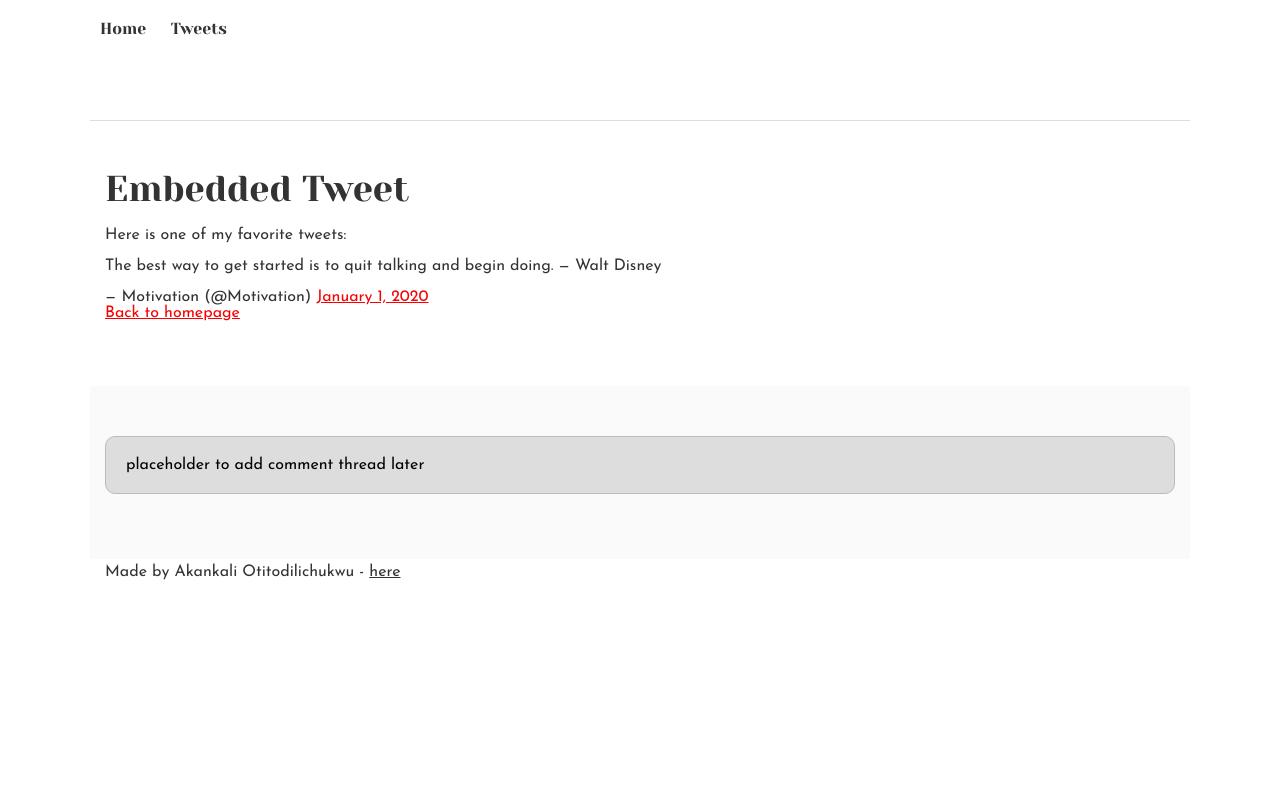
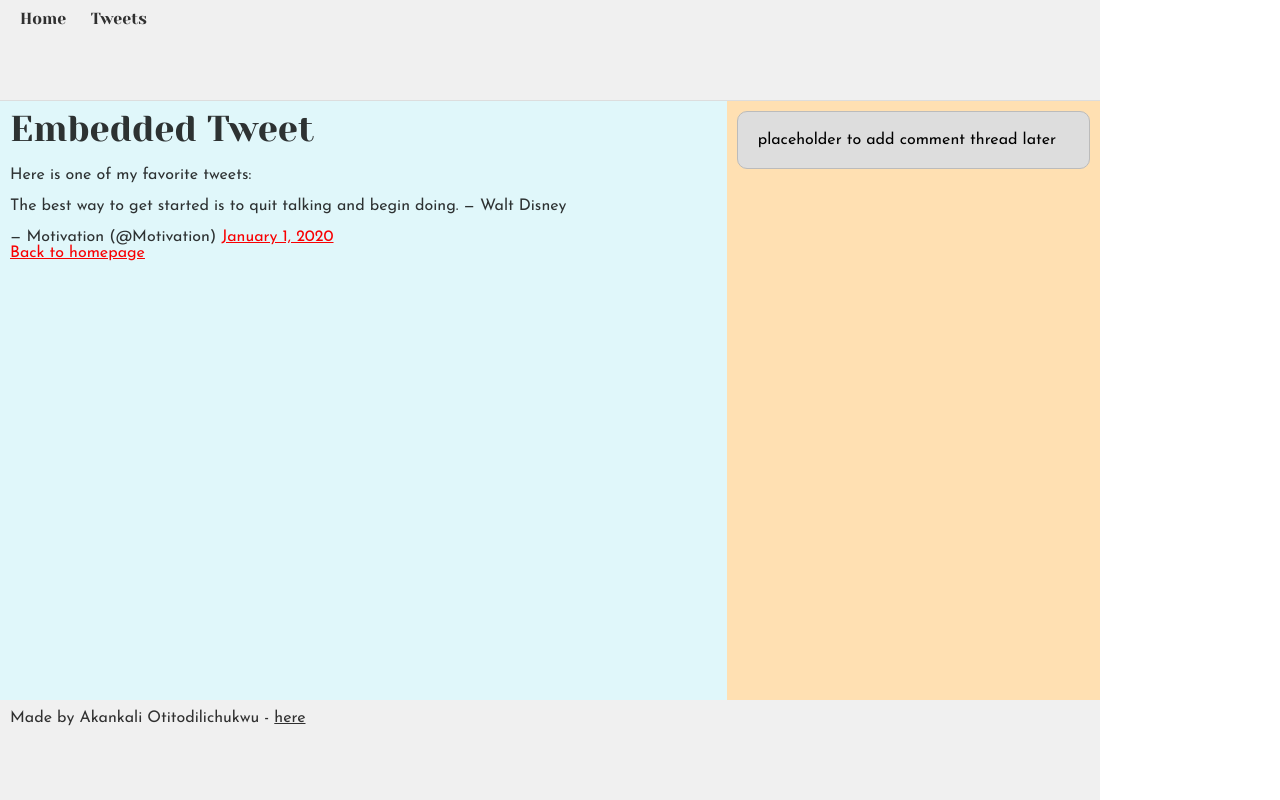
Before and after one commit to Otito212/alx_html_css, a plain HTML site: page css_basic/tweets.html in a window 1280 px wide. Drawn offline with Linux system fonts and the light colour scheme.

Commit message:
changes made on style.css

```diff
--- a/css_basic/style.css
+++ /dev/null
@@ -1,200 +0,0 @@
-/* Importing webfonts */
-/* (If you're learning CSS, you should disregard that) */
-
-@import url(https://fonts.googleapis.com/css?family=Yeseva+One);
-@import url(https://fonts.googleapis.com/css?family=Josefin+Sans:400,700,700italic,400italic);
-
-
-/* CSS reset rules */
-
-html, body {
-	height: 100%;
-	min-height: 100%;
-}
-html, body, div, span, applet, object, iframe,
-h1, h2, h3, h4, h5, h6, p, blockquote, pre,
-a, abbr, acronym, address, big, cite, code,
-del, dfn, img, ins, kbd, q, s, samp,
-small, strike, sub, sup, tt, var,
-b, u, i, center,
-dl, dt, dd,
-fieldset, form, label, legend,
-table, caption, tbody, tfoot, thead, tr, th, td,
-article, aside, canvas, details, embed,
-figure, figcaption, footer, header, hgroup,
-menu, nav, output, ruby, section, summary,
-time, mark, audio, video {
-	margin: 0;
-	padding: 0;
-	border: 0;
-	font-size: 100%;
-	font: inherit;
-	vertical-align: baseline;
-}
-/* HTML5 display-role reset for older browsers */
-article, aside, details, figcaption, figure,
-footer, header, hgroup, menu, nav, section {
-	display: block;
-}
-body {
-	line-height: 1;
-}
-blockquote, q {
-	quotes: none;
-}
-blockquote:before, blockquote:after,
-q:before, q:after {
-	content: '';
-	content: none;
-}
-table {
-	border-collapse: collapse;
-	border-spacing: 0;
-}
-
-
-/* Fonts and colors */
-
-body {
-	font-family: 'Josefin Sans', serif;
-	color: rgba(0, 0, 0, 0.8);
-}
-h1, h2, h3, h4, h5, h6, header {
-	font-family: 'Yeseva One', sans-serif;
-}
-article {
-}
-header {
-	border-bottom: 1px solid rgb(221,221,221);
-	transition: border-bottom-color 1s ease;
-}
-header a {
-	color: rgba(0, 0, 0, 0.8);
-}
-aside {
-	background: #FAFAFA;
-}
-aside p {
-	border: 1px solid #bbb;
-	background: #ddd;
-	color: black;
-}
-footer a {
-	color: rgba(0, 0, 0, 0.8);
-}
-a {
-	color: #F80002;
-}
-
-
-/* Positioning and margins */
-
-@media (min-width: 1100px) {
-	body {
-		width: 1100px;
-		margin: 0 auto;
-	}
-}
-
-article {
-	padding: 50px 15px;
-}
-article > *:first-child {
-	margin-top: 0;
-}
-aside {
-	padding: 50px 15px;
-}
-header .right {
-	float: right;
-	margin: 0 10px 15px;
-}
-
-
-/* Header */
-header {
-	padding: 20px 0;
-	height: 80px;
-}
-header ul {
-	list-style: none;
-	margin: 0;
-	padding: 0;
-}
-header li {
-	display: inline;
-	vertical-align:middle;
-}
-header li:first-child {
-	margin: 0;
-}
-header li a {
-	margin: 0 10px;
-}
-header li.logo {
-	font-size: 36px;
-}
-header a {
-	text-decoration: none;
-}
-
-
-/* Aside */
-
-aside p {
-	border-radius: 10px;
-	padding: 20px 20px;
-}
-
-
-/* Footer */
-
-footer {
-	padding: 5px 15px;
-	height: 80px;
-}
-
-
-/* Text styles and margins */
-
-p {
-	margin-bottom: 15px;
-}
-h1 {
-	font-size: 36px;
-	margin: 40px 0 20px;
-}
-h2 {
-	font-size: 32px;
-	margin: 30px 0 15px;
-}
-h3 {
-	font-size: 28px;
-	margin: 25px 0 10px;
-}
-h4 {
-	font-size: 20px;
-	font-weight: bold;
-	margin: 20px 0 10px;
-}
-h5 {
-	font-size: 18px;
-	font-weight: bold;
-	margin: 15px 0 10px;
-}
-h6 {
-	font-weight: bold;
-	margin: 5px 0;
-}
-
-@media (max-width: 800px) {
-  body.works_on_smartphone {
-  	display: block;
-  }
-  body.works_on_smartphone main {
-  	display: block;
-  }
-  header .right {
-  	float: none;
-  }
-}
--- /dev/null
+++ b/css_basic/styles.css
@@ -0,0 +1,35 @@
+/* Make the body a vertical flex container */
+body {
+	display: flex;
+	flex-direction: column;
+	height: 100vh;
+	margin: 0;}
+
+  /* Header and Footer */
+  header, footer {
+	background-color: #f0f0f0; /* Optional, for visibility */
+	padding: 10px;
+  }
+
+  /* Make main take the remaining space and lay out its children horizontally */
+  main {
+	display: flex;
+	flex-direction: row;
+	flex: auto; /* Fill remaining height after header/footer */
+  }
+
+  /* Article takes 2/3 of the space */
+  article {
+	flex: 2;
+	padding: 10px;
+	overflow-y: auto; /* Allows scrolling inside */
+	background-color: #e0f7fa; /* Optional for visibility */
+  }
+
+  /* Aside takes 1/3 of the space */
+  aside {
+	flex: 1;
+	padding: 10px;
+	overflow-y: auto;
+	background-color: #ffe0b2; /* Optional for visibility */
+  }
--- a/css_basic/tweets.html
+++ b/css_basic/tweets.html
@@ -5,7 +5,7 @@
   <meta name="viewport" content="width=device-width, initial-scale=1.0" />
   <title>My Tweets</title>
   <link href="base.css" rel="stylesheet">
-<link href="style.css" rel="stylesheet">
+<link href="styles.css" rel="stylesheet">
 </head>
 <body>
   <header>
```
Also changed, not shown: css_basic/index.html (+1 -0 lines).
